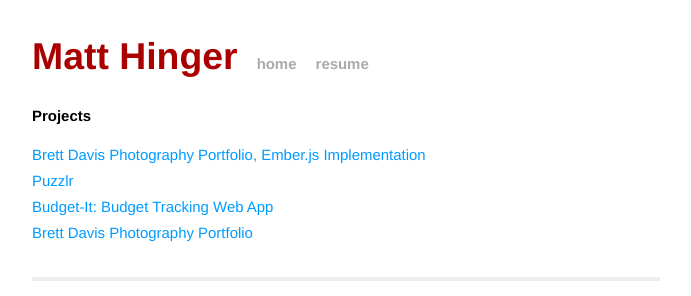
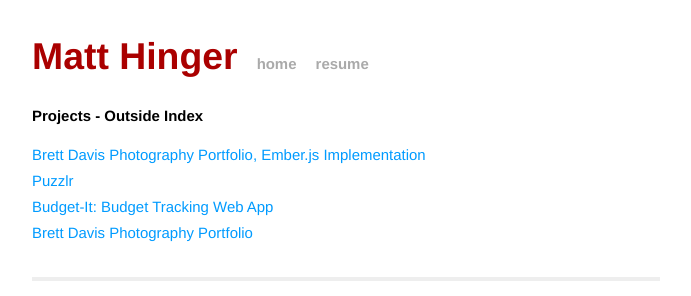
Before and after one commit to mhing/mhing.github.io, a Jekyll site: the page built from index.html, in a window 1280 px wide. Shown: the top 296 px of the page, without its empty margins (294-985 px from the left). Built offline with Jekyll 4.4.1, drawn with Linux system fonts in a browser that asks for light colours; Markdown is read by kramdown in place of the engine named in the settings.

Commit message:
Testing for extraneous files

```diff
--- a/_layouts/default.html
+++ b/_layouts/default.html
@@ -32,7 +32,7 @@
           <div class="header">
             <h1 class="title"><a href="/">{{ site.name }}</a></h1>
             <a class="extra" href="/">home</a>
-            <a class="extra" href="https://www.dropbox.com/s/988u05o24l5zgw3/Matt_Hinger_Resume.pdf">resume</a>
+            <a class="extra" href="https://www.dropbox.com/s/988u05o24l5zgw3/Matt_Hinger_Resume.pdf" target="_blank">resume</a>
           </div>
 
           {{ content }}
--- a/index.html
+++ b/index.html
@@ -3,7 +3,7 @@
 title: Matt Hinger
 ---
 <div id="home">
-	<h1>Projects</h1>
+	<h1>Projects - Outside Index</h1>
 	<ul class="posts">
 		{% for post in site.posts %}
 			<li><a href="{{ post.url }}">{{ post.title }}</a></li>
```
Also changed, not shown: 1 other file.
